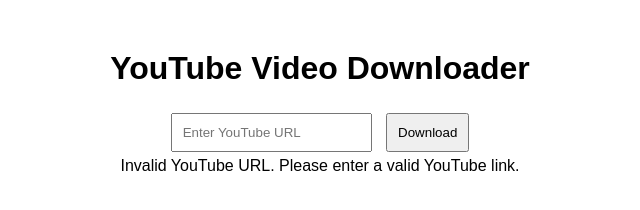
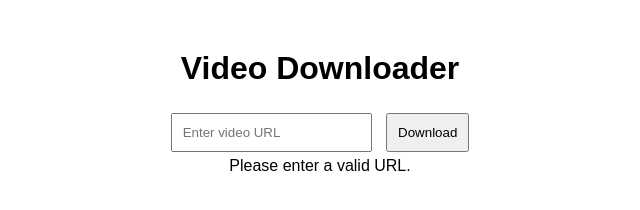
Before and after one commit to TheAlphaLeopard/youtube-to-mp3, a website: page public/index.html in a window 1280 px wide. Both pictures are taken after a click on the button "Download". Shown: the whole page, without its empty margins (320-960 px from the left). Drawn offline with nearby package versions, Linux system fonts and the light colour scheme; no server answers.

Commit message:
now can do multiple sites! (literally every one)

```diff
--- a/public/index.html
+++ b/public/index.html
@@ -3,7 +3,7 @@
 <head>
     <meta charset="UTF-8">
     <meta name="viewport" content="width=device-width, initial-scale=1.0">
-    <title>YouTube Video Downloader</title>
+    <title>Video Downloader</title>
     <style>
         body {
             font-family: Arial, sans-serif;
@@ -25,8 +25,8 @@
     </style>
 </head>
 <body>
-    <h1>YouTube Video Downloader</h1>
-    <input type="text" id="url" placeholder="Enter YouTube URL">
+    <h1>Video Downloader</h1>
+    <input type="text" id="url" placeholder="Enter video URL">
     <button id="download">Download</button>
     <div id="status"></div>
     <div id="link"></div>
@@ -36,20 +36,15 @@
     <script>
         const socket = io();
 
-        function isValidYouTubeUrl(url) {
-            const regex = /^(https?:\/\/)?(www\.)?(youtube\.com|youtu\.be|youtube\.com\/shorts)\/.+$/;
-            return regex.test(url);
-        }
-
         document.getElementById('download').addEventListener('click', () => {
             const url = document.getElementById('url').value;
-            if (isValidYouTubeUrl(url)) {
+            if (url) {
                 document.getElementById('status').innerText = 'Downloading...';
                 document.getElementById('link').innerHTML = '';
                 document.getElementById('videoFrame').style.display = 'none';
                 socket.emit('downloadVideo', url);
             } else {
-                document.getElementById('status').innerText = 'Invalid YouTube URL. Please enter a valid YouTube link.';
+                document.getElementById('status').innerText = 'Please enter a valid URL.';
             }
         });
 
```
Also changed, not shown: server.js (+13 -10 lines).
